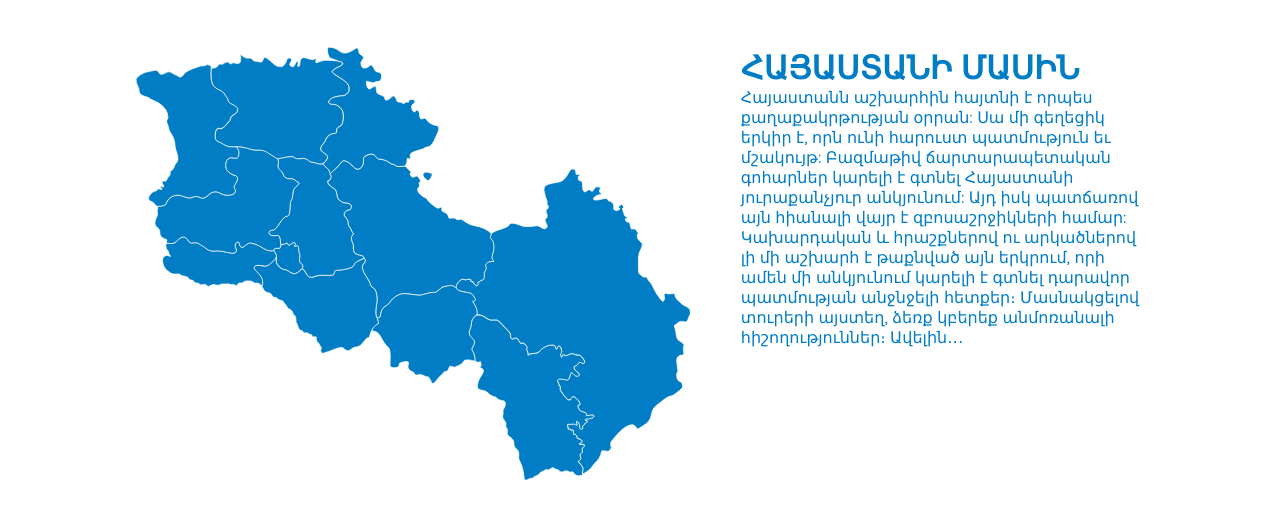
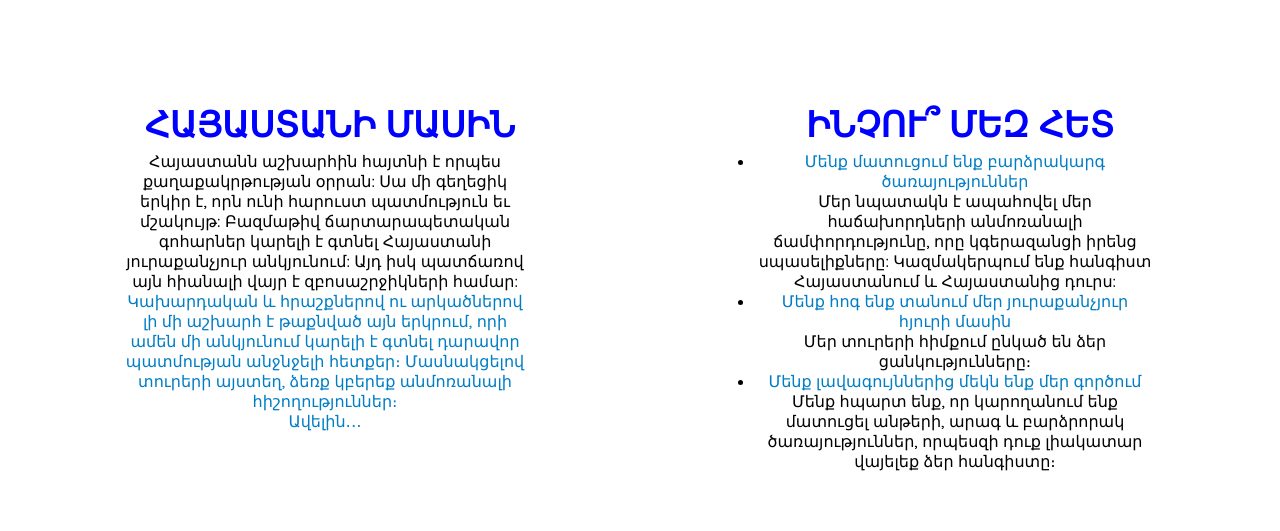
Before and after one commit to Tigran0199/tours-in-armenia, a plain HTML site: page index.html in a window 1280 px wide. Shown: the part 678-1209 px from the top of the page. Drawn offline with Linux system fonts and the light colour scheme.

Commit message:
feat: added some info in index.html

```diff
--- a/css/style.css
+++ b/css/style.css
@@ -280,6 +280,16 @@ select {
   background: transparent;
 }
 
+/* About Armenia */
+.aboutConteiner {
+  position: relative;
+  cursor: pointer;
+  margin: 0 auto;
+  margin-top: 50px;
+  text-align: center;
+  width: 400px;
+  height: 360px;
+}
 .map {
   width: 55%;
 }
@@ -291,8 +301,11 @@ svg path:hover {
 }
 
 .map_info {
-  margin: 50px auto;
-  width: 80%;
+  margin-top: 130px;
+  margin-bottom: 50px;
+  margin-left: auto;
+  margin-right: auto;
+  width: 100%;
   display: flex;
   justify-content: space-between;
   align-items: start;
@@ -302,6 +315,12 @@ svg path:hover {
   color: #007dc4;
 }
 
+.abuotArmeniah1 {
+  font-size: 35px;
+  color: blue;
+  padding: 5px;
+  margin-left: 10px;
+}
 .justblue {
   color: #007dc4;
 }
--- a/index.html
+++ b/index.html
@@ -95,11 +95,34 @@
                 <a href="pages/EveryDayTourPages/goshavanq.html"><button> Ավելին</button></a>
             </div>
         </div>
+        <div class="flex">
+            <div class="aboutConteiner">
+                <h1 class="abuotArmeniah1" id="aboutArmeniah1">ՀԱՅԱՍՏԱՆԻ ՄԱՍԻՆ</h1>
+                <p id="aAp1">Հայաստանն աշխարհին հայտնի է որպես քաղաքակրթության օրրան: Սա մի գեղեցիկ երկիր է, որն ունի հարուստ պատմություն եւ մշակույթ: Բազմաթիվ ճարտարապետական գոհարներ կարելի է գտնել Հայաստանի յուրաքանչյուր անկյունում: Այդ իսկ պատճառով այն հիանալի վայր է զբոսաշրջիկների համար:</p>
+                <p class="justblue" id="aAp2">Կախարդական և հրաշքներով ու արկածներով լի մի աշխարհ է թաքնված այն երկրում, որի ամեն մի անկյունում կարելի է գտնել դարավոր պատմության անջնջելի հետքեր։ Մասնակցելով տուրերի այստեղ, ձեռք կբերեք  անմոռանալի հիշողություններ։</p>
+                <a href="https://ru.wikipedia.org/wiki/%D0%90%D1%80%D0%BC%D0%B5%D0%BD%D0%B8%D1%8F"
+                target="_blank" class="justblue" id="aAbutton1">Ավելին․․․ </a>
+            </div>
+            <div class="aboutConteiner">
+                <h1 class="abuotArmeniah1" id="wwus">ԻՆՉՈՒ՞ ՄԵԶ ՀԵՏ</h1>
+                <ul>
+                    <li><span style="color: #007dc4;" id="wwusli1">Մենք մատուցում ենք բարձրակարգ ծառայություններ</span>
+                        <p id="wwusli1p1"> Մեր նպատակն է ապահովել մեր հաճախորդների անմոռանալի ճամփորդությունը, որը կգերազանցի իրենց սպասելիքները: Կազմակերպում ենք հանգիստ Հայաստանում և Հայաստանից դուրս:</p>
+                    </li>
+                    <li><span style="color: #007dc4;" id="wwusli2">Մենք հոգ ենք տանում մեր յուրաքանչյուր հյուրի մասին</span>
+                       <p id="wwusli2p1"> Մեր տուրերի հիմքում ընկած են ձեր ցանկությունները։</p>
+                    </li>
+                    <li><span style="color: #007dc4;" id="wwusli3">Մենք լավագույններից մեկն ենք մեր գործում</span>
+                        <p id="wwusli3p1">Մենք հպարտ ենք, որ կարողանում ենք մատուցել անթերի, արագ և բարձրորակ ծառայություններ, որպեսզի դուք լիակատար վայելեք ձեր հանգիստը։</p>
+                    </li>
+                  </ul>
+            </div>
+        </div>
         <div class="map_info">
             <div class="map">
               <svg
                 id="map_svg"
-                style="fill: #007dc4; stroke: white; stroke-width: 3px"
+                style="fill: #007dc4; stroke: white; stroke-width: 5px"
                 id="Layer_1"
                 data-name="Layer 1"
                 xmlns="http://www.w3.org/2000/svg"
@@ -289,7 +312,7 @@
               </p>
             </div>
           </div>
-        <div style="text-align: center;"><h1 class="justblue"
+        <div style="text-align: center; margin-top: 100px;"><h1 class="justblue"
             id="fbTitle">Կարծիքներ մեր մասին</h1></div>
         <div class="feedback flex">
             <div class="feedbackBoard">
```
